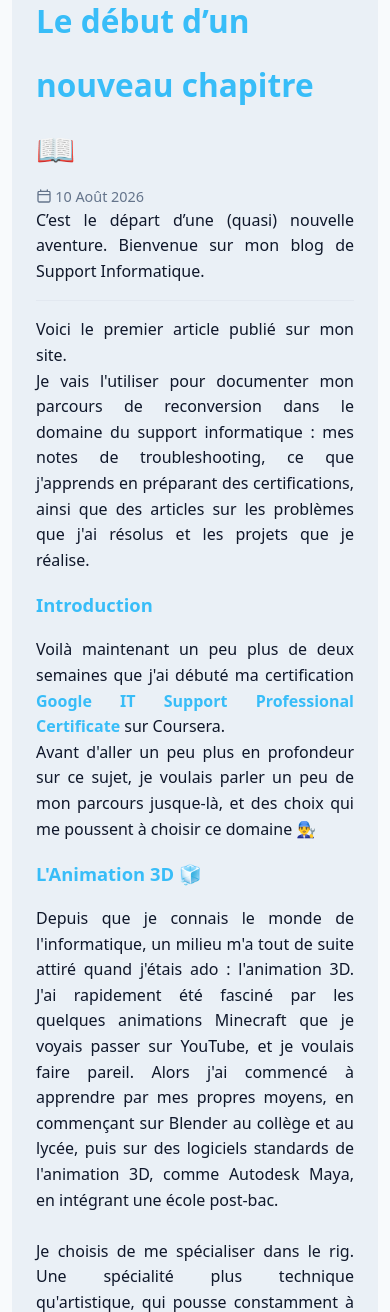
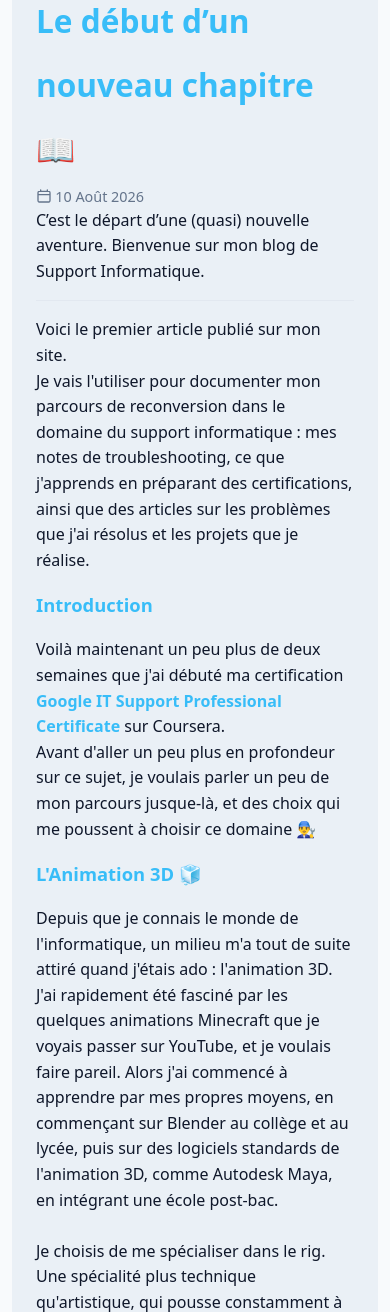
Before and after one commit to RobinVillier/it_support_blog, a web app: file docs/blog/posts/bienvenue-sur-mon-blog.html in a window 390 px wide. Shown: the part 161-1473 px from the top of the page. Run offline with its HTML, style and script files only (its server is not run), Linux system fonts and the light colour scheme.

Commit message:
On blog posts, text now aligns left when using phone format

```diff
--- a/css/style.css
+++ b/css/style.css
@@ -664,6 +664,12 @@ main {
   text-align: justify;
 }
 
+@media (max-width: 641px) {
+  .post p {
+    text-align: left;
+  }
+}
+
 #corpus {
   padding-top: 1rem;
 }
--- a/docs/css/style.css
+++ b/docs/css/style.css
@@ -664,6 +664,12 @@ main {
   text-align: justify;
 }
 
+@media (max-width: 641px) {
+  .post p {
+    text-align: left;
+  }
+}
+
 #corpus {
   padding-top: 1rem;
 }
```
